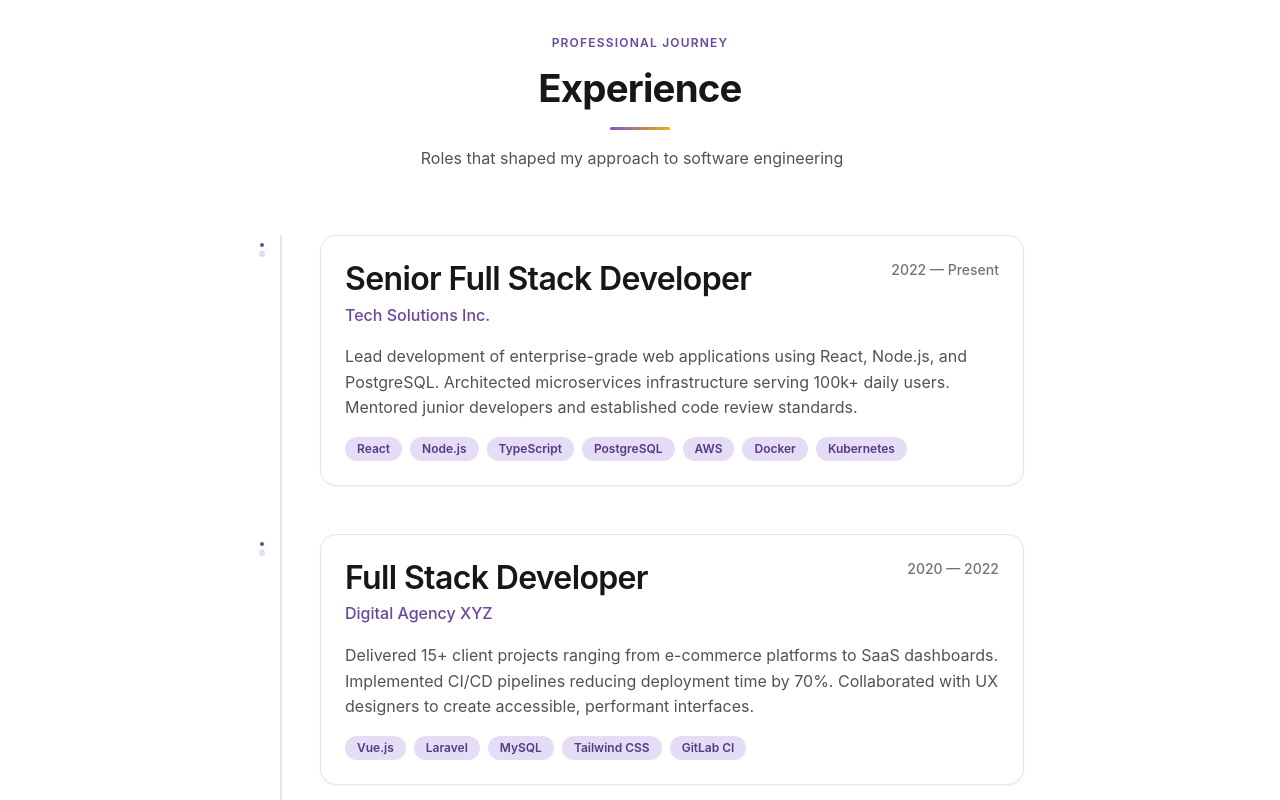
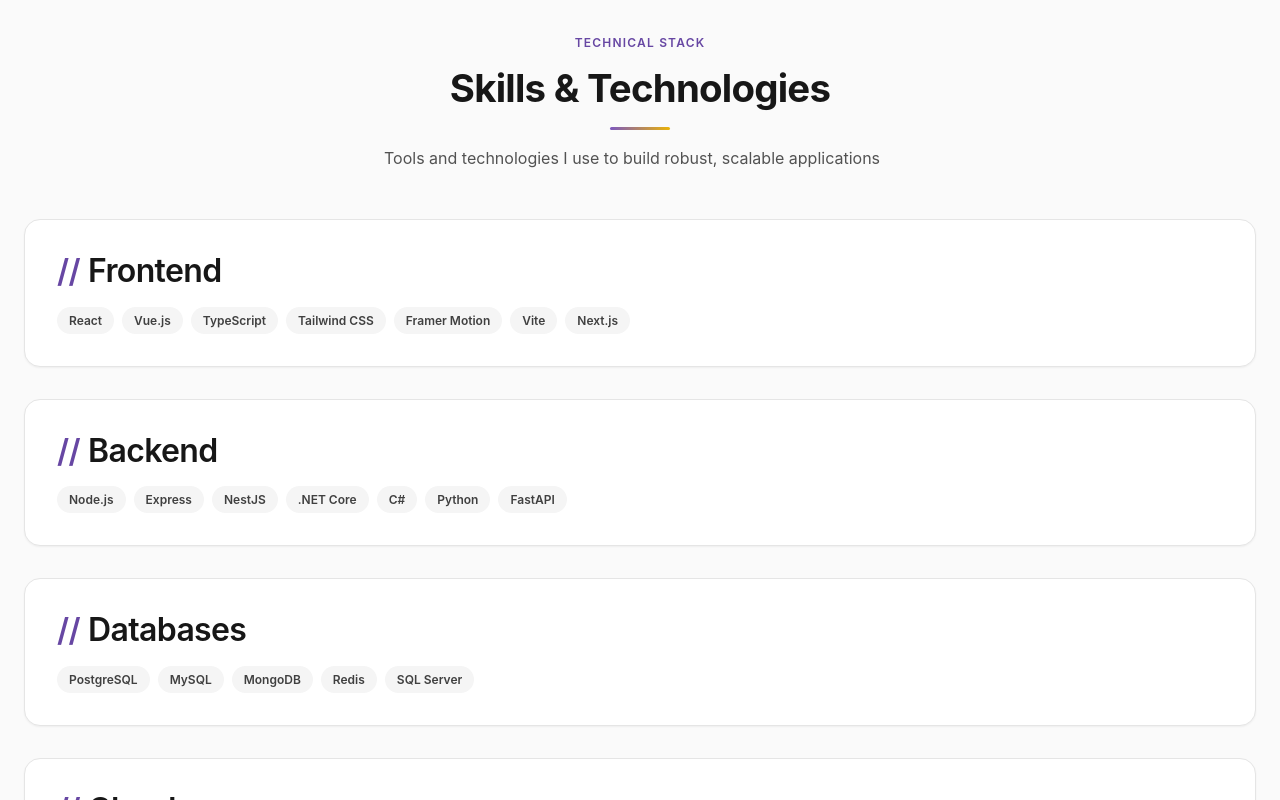
Before and after one commit to XxGaGxX/Portfolio, a React (Vite) app: page /about in a window 1280 px wide. Shown: the part 660-1460 px from the top of the page. Built offline with nearby package versions, Linux system fonts and the light colour scheme.

Commit message:
Remove fake experience section, update bio for student status

```diff
--- a/src/data/portfolio.json
+++ b/src/data/portfolio.json
@@ -13,29 +13,6 @@
       "twitter": "https://twitter.com/diegovagnini"
     }
   },
-  "experience": [
-    {
-      "role": "Senior Full Stack Developer",
-      "company": "Tech Solutions Inc.",
-      "period": "2022 — Present",
-      "description": "Lead development of enterprise-grade web applications using React, Node.js, and PostgreSQL. Architected microservices infrastructure serving 100k+ daily users. Mentored junior developers and established code review standards.",
-      "technologies": ["React", "Node.js", "TypeScript", "PostgreSQL", "AWS", "Docker", "Kubernetes"]
-    },
-    {
-      "role": "Full Stack Developer",
-      "company": "Digital Agency XYZ",
-      "period": "2020 — 2022",
-      "description": "Delivered 15+ client projects ranging from e-commerce platforms to SaaS dashboards. Implemented CI/CD pipelines reducing deployment time by 70%. Collaborated with UX designers to create accessible, performant interfaces.",
-      "technologies": ["Vue.js", "Laravel", "MySQL", "Tailwind CSS", "GitLab CI"]
-    },
-    {
-      "role": "Junior Developer",
-      "company": "StartupABC",
-      "period": "2018 — 2020",
-      "description": "Built and maintained the core product — a real-time collaboration tool. Developed REST APIs and WebSocket services. Participated in agile ceremonies and contributed to architectural decisions.",
-      "technologies": ["React", "Express", "MongoDB", "Socket.io", "Redis"]
-    }
-  ],
   "skills": {
     "frontend": ["React", "Vue.js", "TypeScript", "Tailwind CSS", "Framer Motion", "Vite", "Next.js"],
     "backend": ["Node.js", "Express", "NestJS", ".NET Core", "C#", "Python", "FastAPI"],
--- a/src/utils/data.js
+++ b/src/utils/data.js
@@ -1,7 +1,6 @@
 import portfolioData from "../data/portfolio.json";
 
 export const getPersonalInfo = () => portfolioData.personal;
-export const getExperience = () => portfolioData.experience;
 export const getSkills = () => portfolioData.skills;
 export const getProjects = () => portfolioData.projects;
 export const getProjectById = (id) => portfolioData.projects.find((p) => p.id === id);
--- a/src/view/About.jsx
+++ b/src/view/About.jsx
@@ -2,11 +2,10 @@
 
 import { motion } from "motion/react";
 import { Link } from "react-router";
-import { getPersonalInfo, getExperience, getSkills } from "../utils/data";
+import { getPersonalInfo, getSkills } from "../utils/data";
 import { useReducedMotion } from "../hooks";
 
 const personal = getPersonalInfo();
-const experience = getExperience();
 const skills = getSkills();
 
 export default function About() {
@@ -30,63 +29,6 @@
               {personal.name}
             </h1>
             <p className="text-xl text-neutral-600 leading-relaxed">{personal.bio}</p>
-          </div>
-        </motion.div>
-      </section>
-
-      {/* Experience Timeline */}
-      <section id="experience" className="section bg-white" aria-labelledby="experience-title">
-        <motion.div
-          className="container"
-          initial={{ opacity: 0, y: 20 }}
-          whileInView={{ opacity: 1, y: 0 }}
-          viewport={{ once: true, margin: "-100px" }}
-          transition={{ duration: 0.6, ease: [0.4, 0, 0.2, 1] }}
-        >
-          <div className="section-title max-w-2xl mx-auto mb-16">
-            <span className="label">Professional Journey</span>
-            <h2 id="experience-title">Experience</h2>
-            <div className="divider" />
-            <p className="text-neutral-600 mt-4">Roles that shaped my approach to software engineering</p>
-          </div>
-
-          <div className="max-w-3xl mx-auto">
-            <div className="relative">
-              <div className="absolute left-6 top-0 bottom-0 w-0.5 bg-neutral-200" aria-hidden="true" />
-              {experience.map((job, index) => (
-                <motion.div
-                  key={job.role}
-                  initial={{ opacity: 0, x: -20 }}
-                  whileInView={{ opacity: 1, x: 0 }}
-                  viewport={{ once: true }}
-                  transition={{ duration: 0.5, delay: reducedMotion ? 0 : index * 0.15, ease: [0.4, 0, 0.2, 1] }}
-                  className="relative pl-16 pb-12 last:pb-0"
-                >
-                  <div className="absolute left-0 top-1">
-                    <div className="w-3 h-3 rounded-full bg-primary-600 border-4 border-white shadow-sm relative z-10" aria-hidden="true" />
-                    <div className="absolute left-1/2 -translate-x-1/2 top-3 w-1.5 h-1.5 rounded-full bg-primary-100" aria-hidden="true" />
-                  </div>
-
-                  <div className="card p-6 hover:shadow-lg transition-shadow duration-300">
-                    <div className="flex flex-col sm:flex-row sm:items-start sm:justify-between gap-3 mb-4">
-                      <div>
-                        <h3 className="text-heading-sm font-semibold text-neutral-900">{job.role}</h3>
-                        <p className="text-primary-600 font-medium mt-1">{job.company}</p>
-                      </div>
-                      <time className="text-sm text-neutral-500 font-medium whitespace-nowrap">{job.period}</time>
-                    </div>
-                    <p className="text-neutral-600 mb-4">{job.description}</p>
-                    <div className="flex flex-wrap gap-2">
-                      {job.technologies.map((tech) => (
-                        <span key={tech} className="badge badge-primary text-xs">
-                          {tech}
-                        </span>
-                      ))}
-                    </div>
-                  </div>
-                </motion.div>
-              ))}
-            </div>
           </div>
         </motion.div>
       </section>
```
